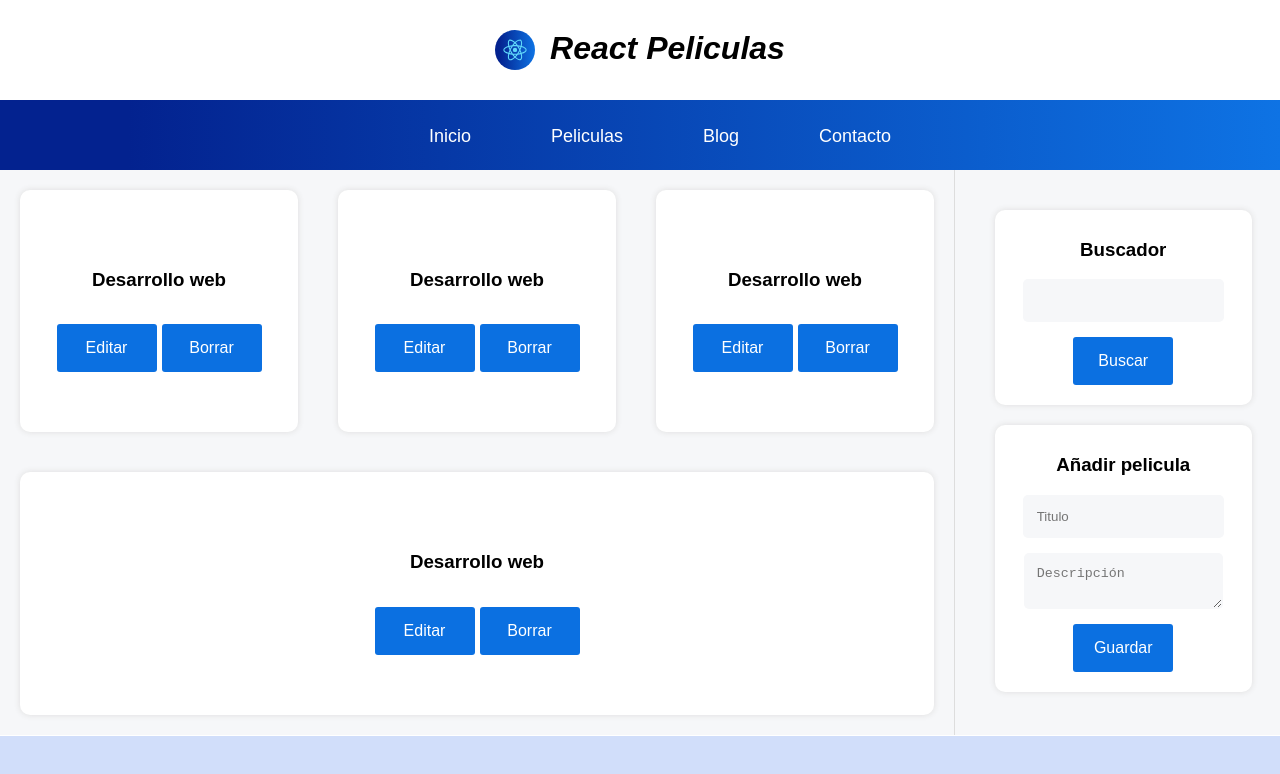
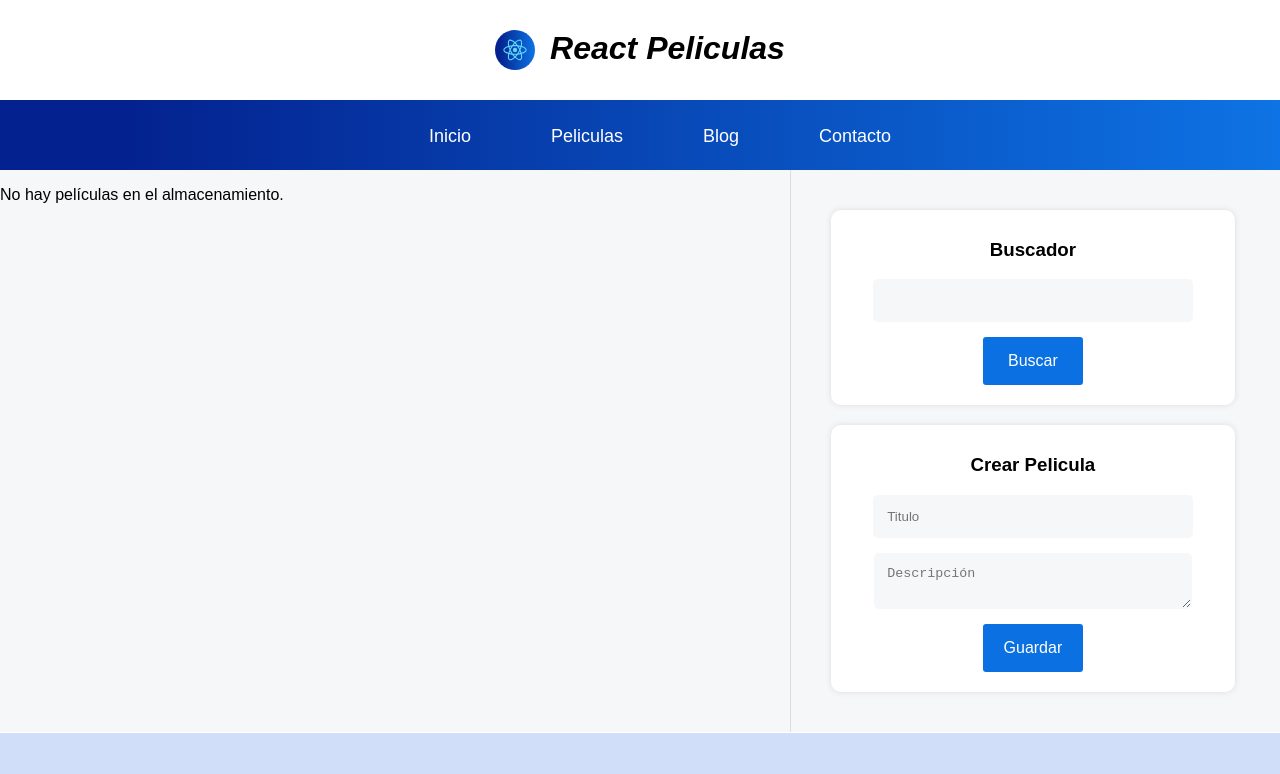
Before and after one commit to emanuelarias9/react-peliculas, a React (Create React App) app: page / in a window 1280 px wide. Shown: the top 774 px of the page. Built offline with nearby package versions, Linux system fonts and the light colour scheme.

Commit message:
Crear peliculas guardandolas en el LocalStorage

```diff
--- a/src/App.js
+++ b/src/App.js
@@ -1,8 +1,15 @@
+import { useEffect, useState } from "react";
 import { ConsultaPeliculas } from "./components/ConsultaPeliculas";
 import { CrearPelicula } from "./components/CrearPelicula";
 import { ListadoPeliculas } from "./components/ListadoPeliculas";
 import logo from "./logo.svg";
 function App() {
+  const [peliculasState, setPeliculasState] = useState([]);
+  useEffect(() => {
+    const items = JSON.parse(localStorage.getItem("peliculas")) || [];
+    setPeliculasState(items);
+  }, []); // Se ejecuta solo al montar el componente
+
   return (
     <div className="layout">
       {/*Cabecera*/}
@@ -32,9 +39,13 @@ function App() {
       {/*Contenido principal*/}
       <section id="content" className="content">
         {/*aqui van las peliculas*/}
-        {Array.from({ length: 4 }, (_, index) => (
-          <ListadoPeliculas key={index} />
-        ))}
+        {peliculasState.length > 0 ? (
+          peliculasState.map((pelicula, index) => (
+            <ListadoPeliculas key={index} pelicula={pelicula} />
+          ))
+        ) : (
+          <p>No hay películas en el almacenamiento.</p>
+        )}
       </section>
 
       {/*Barra lateral*/}
--- a/src/components/CrearPelicula.js
+++ b/src/components/CrearPelicula.js
@@ -1,13 +1,51 @@
-import React from "react";
+import React, { useState } from "react";
 
 export const CrearPelicula = () => {
+  const tituloComponent = "Crear Pelicula";
+  const [peliculaState, setPeliculaState] = useState({
+    title: "",
+    description: "",
+  });
+  const { title, description } = peliculaState;
+  const obtenerDatosForm = (e) => {
+    e.preventDefault();
+    let title = e.target.title.value;
+    let description = e.target.description.value;
+    let pelicula = {
+      id: new Date().getTime(),
+      title,
+      description,
+    };
+    setPeliculaState(pelicula);
+    saveOnLocalStorage(pelicula);
+  };
+
+  const saveOnLocalStorage = (pelicula) => {
+    let items = JSON.parse(localStorage.getItem("peliculas"));
+    if (Array.isArray(items)) {
+      items.push(pelicula);
+    } else {
+      items = [pelicula];
+    }
+    localStorage.setItem("peliculas", JSON.stringify(items));
+    console.log(items);
+  };
+
   return (
     <div className="add">
-      <h3 className="title">Añadir pelicula</h3>
-      <form>
-        <input type="text" id="title" placeholder="Titulo" />
-        <textarea id="description" placeholder="Descripción"></textarea>
-        <input type="submit" id="save" value="Guardar" />
+      <h3 className="title">{tituloComponent}</h3>
+      <strong>
+        {title && description && "Has creado la pelicula: " + title}
+      </strong>
+
+      <form onSubmit={obtenerDatosForm}>
+        <input type="text" id="title" name="title" placeholder="Titulo" />
+        <textarea
+          id="description"
+          name="description"
+          placeholder="Descripción"
+        ></textarea>
+        <input type="submit" id="save" name="guardar" value="Guardar" />
       </form>
     </div>
   );
--- a/src/components/ListadoPeliculas.js
+++ b/src/components/ListadoPeliculas.js
@@ -1,11 +1,12 @@
 import React from "react";
+import PropTypes from "prop-types";
 
-export const ListadoPeliculas = () => {
+export const ListadoPeliculas = ({ pelicula: { title, description } }) => {
   return (
     <>
       <article className="peli-item">
-        <h3 className="title">Desarrollo web</h3>
-        <p className="description"></p>
+        <h3 className="title">{title}</h3>
+        <p className="description">{description}</p>
 
         <button className="edit">Editar</button>
         <button className="delete">Borrar</button>
@@ -13,3 +14,9 @@ export const ListadoPeliculas = () => {
     </>
   );
 };
+ListadoPeliculas.propTypes = {
+  pelicula: PropTypes.shape({
+    title: PropTypes.string.isRequired,
+    description: PropTypes.string,
+  }).isRequired,
+};
```
